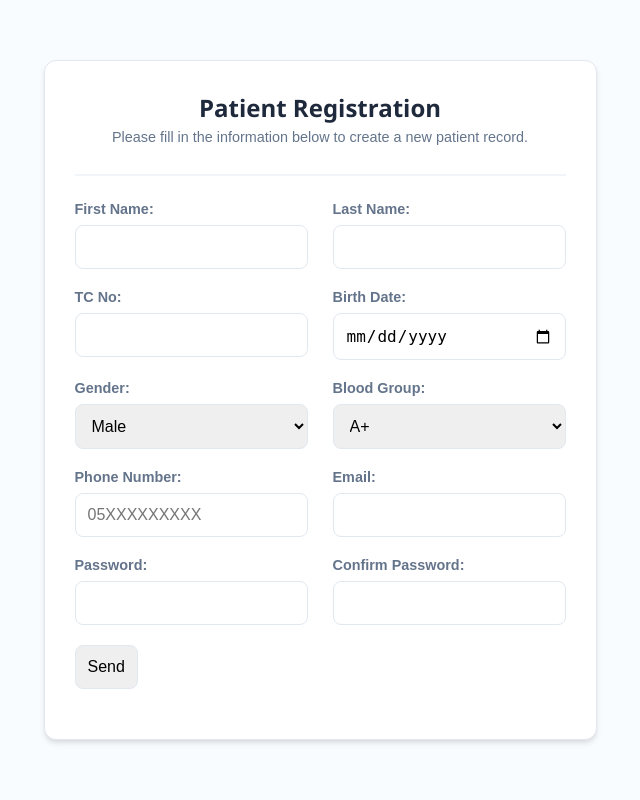
After one commit to Trencmivront/Hospital-Web-System, a PHP site: page /html/global/registration.html in a window 1280 px wide. The commit adds this page. Shown: the whole page, without its empty margins (320-960 px from the left). Run offline with PHP 8.4, Linux system fonts and the light colour scheme.

Commit message:
fixed exceptions
added registration page and it's stylesheet

fixed project structure once more

```diff
--- a/backend/exceptions/FetchDepartmentsException.php
+++ b/backend/exceptions/department/FetchDepartmentsException.php
@@ -1,13 +1,9 @@
 <?php
-
 class FetchDepartmentsException extends Exception {
-
     private const message = "Error while getting department data.";
     private const int status = 500; // HTTP Status Code
     function __construct(string $message = self::message, int $code = self::status){
         return parent::__construct($message, $code);
     }
-
 }
-
 ?>
--- /dev/null
+++ b/backend/services/blood/get/getBloodTypes.php
@@ -0,0 +1,5 @@
+<?php
+
+
+
+?>
--- a/dbinit/crTables.sql
+++ b/dbinit/crTables.sql
@@ -73,10 +73,10 @@ CREATE TABLE patient(
 	first_name varchar(50) NOT NULL,
 	last_name varchar(50) NOT NULL,
 	tc_no varchar(11) NOT NULL UNIQUE ,
-	birth_date DATE,
-	gender_name varchar(6),
+	birth_date DATE NOT NULL,
+	gender_name varchar(6) NOT NULL,
 	-- create a selection for this
-	blood_group varchar(3),
+	blood_group varchar(3) NOT NULL,
 	-- allergies INT, removed allergies and created connection below
 	phone_num varchar(11) NOT NULL UNIQUE,
 	email varchar(50) NOT NULL UNIQUE,
--- a/frontend/css/global.css
+++ b/frontend/css/global.css
@@ -41,6 +41,21 @@ nav a {
 
 nav a:hover {
     background-color: rgba(255, 255, 255, 0.7);
+}
+
+.logButton {
+    text-decoration-line: none;
+    border: solid 1px;
+    border-radius: 10px;
+    font-size: 20px;
+    background-color: #ffebcd;
+    padding: 6px 12px;
+    cursor: pointer;
+    transition: background-color 0.2s;
+}
+
+.logButton:hover {
+    background-color: #ffffcd;
 }
 
 .flex-wrap-space{
--- /dev/null
+++ b/frontend/css/global/register.css
@@ -0,0 +1,97 @@
+/*defining global styles*/
+:root {
+    --primary-color: #2563eb;
+    --border-color: #e2e8f0;
+    --text-color: #1e293b;
+    --bg-soft: #f8fafc;
+}
+
+.form-header {
+    width: 100%;
+    text-align: center;
+    margin-bottom: 25px;
+    border-bottom: 2px solid #f1f5f9;
+    padding-bottom: 15px;
+}
+
+.form-header h2 {
+    color: #1e293b;
+    font-size: 1.5rem;
+    margin: 0;
+    font-family: 'Segoe UI', Tahoma, Geneva, Verdana, sans-serif;
+}
+
+.form-header p {
+    color: #64748b;
+    font-size: 0.9rem;
+    margin-top: 5px;
+}
+
+.div-form {
+    background: white;
+    border: 1px solid var(--border-color); /* grey */
+    border-radius: 12px;
+    padding: 30px;
+    display: flex;
+    flex-direction: column;
+    align-items: center;
+    max-width: 600px;
+    margin: 20px auto;
+    box-shadow: 0 4px 6px -1px rgba(0, 0, 0, 0.1), 0 2px 4px -1px rgba(0, 0, 0, 0.06);
+}
+/* apply wrap only for row*/
+.form-row {
+    display: flex;
+    flex-wrap: wrap;
+    gap: 25px;
+    margin-bottom: 20px;
+    width: 100%
+}
+
+.form-group {
+    display: flex;
+    flex-direction: column;
+    flex: 1;
+    min-width: 200px; /*wrapping limit*/
+}
+
+label {
+    margin-bottom: 8px;
+    font-size: 0.9rem;
+    color: #64748b;
+    font-weight: 600;
+    font-family: sans-serif;
+}
+
+input, select {
+    padding: 12px;
+    border: 1.5px solid var(--border-color);
+    border-radius: 8px;
+    font-size: 1rem;
+    transition: all 0.2s ease;
+    outline: none;
+}
+
+/* Java'daki focus mantığı gibi: Elemana tıklandığında */
+input:focus, select:focus {
+    border-color: var(--primary-color);
+    box-shadow: 0 0 0 3px rgba(37, 99, 235, 0.1); /* Hafif parlama */
+}
+
+/* Buton için ekstra şıklık */
+.div-form button {
+    background-color: var(--primary-color);
+    color: white;
+    padding: 12px 24px;
+    border: none;
+    border-radius: 8px;
+    font-weight: 600;
+    cursor: pointer;
+    transition: background 0.2s;
+    width: 100%;
+    margin-top: 10px;
+}
+
+.div-form button:hover {
+    background-color: #1d4ed8;
+}
--- /dev/null
+++ b/frontend/html/global/registration.html
@@ -0,0 +1,101 @@
+<!DOCTYPE html>
+
+<html lang="en">
+    <head>
+        <meta charset="UTF-8">
+        <meta name="viewport" content="width=device-width, initial-scale=1.0">
+        <title>Register</title>
+        <link rel="stylesheet" href="../../css/global.css">
+        <link rel="stylesheet" href="../../css/global/register.css">
+        <script src="/frontend/js/global/register.js?v=1.1" defer></script>
+    </head>
+
+
+    <body style="justify-content: center; align-items: center; height: 100vh;">
+
+        <div class="div-form">
+            <form>
+                <div class="form-header">
+                    <h2>Patient Registration</h2>
+                    <p>Please fill in the information below to create a new patient record.</p>
+                </div>
+
+                <div class="form-row">
+                    <div class="form-group">
+                        <label for="first_name">First Name:</label>
+                        <input id="first_name" type="text" required>
+                    </div>
+                    <div class="form-group">
+                        <label for="last_name">Last Name:</label>
+                        <input id="last_name" type="text" required>
+                    </div>
+                </div>
+
+                <div class="form-row">
+                    <div class="form-group">
+                        <label for="tc_no">TC No:</label>
+                        <input id="tc_no" type="text" maxlength="11" required>
+                    </div>
+                    <div class="form-group">
+                        <label for="birth_date">Birth Date:</label>
+                        <input id="birth_date" type="date" required>
+                    </div>
+                </div>
+
+                <div class="form-row">
+                    <div class="form-group">
+                        <label for="gender">Gender:</label>
+                        <select id="gender">
+                            <!--fetch from database-->
+                            <option value="male">Male</option>
+                            <option value="female">Female</option>
+                        </select>
+                    </div>
+                    <div class="form-group">
+                        <label for="blood_group">Blood Group:</label>
+                        <select id="blood_group">
+                            <!--fetch from database-->
+                            <option value="A+">A+</option>
+                            <option value="A-">A-</option>
+                            <option value="B+">B+</option>
+                            <option value="B-">B-</option>
+                            <option value="AB+">AB+</option>
+                            <option value="AB-">AB-</option>
+                            <option value="O+">O+</option>
+                            <option value="O-">O-</option>
+                        </select>
+                    </div>
+                </div>
+
+                <div class="form-row">
+                    <div class="form-group">
+                        <label for="phone_num">Phone Number:</label>
+                        <input id="phone_num" type="tel" placeholder="05XXXXXXXXX" required>
+                    </div>
+                    <div class="form-group">
+                        <label for="email">Email:</label>
+                        <input id="email" type="email" required>
+                    </div>
+                </div>
+
+                <div class="form-row">
+                    <div class="form-group">
+                        <label for="pat_password">Password:</label>
+                        <input id="pat_password" type="password" required>
+                    </div>
+                    <div class="form-group">
+                        <label for="re_pat_password">Confirm Password:</label>
+                        <input id="re_pat_password" type="password" required>
+                    </div>
+                </div>
+
+                <div class="form-row">
+                    <input id="form_submit" type="submit" value="Send">
+                </div>
+
+            </form>
+        </div>
+
+    </body>
+
+</html>
```
Also changed, not shown: backend/controllers/bloodTypeController.php (added, +19 -0 lines), backend/controllers/departmentController.php (+7 -5 lines), backend/exceptions/blood/FetchBloodException.php (added, +9 -0 lines), frontend/css/dept.css (+0 -14 lines), frontend/html/global/departments.html (+5 -4 lines), frontend/js/global/dept.js (renamed from frontend/js/dept.js, +18 -0 lines), frontend/js/global/registration.js (added, +18 -0 lines).
